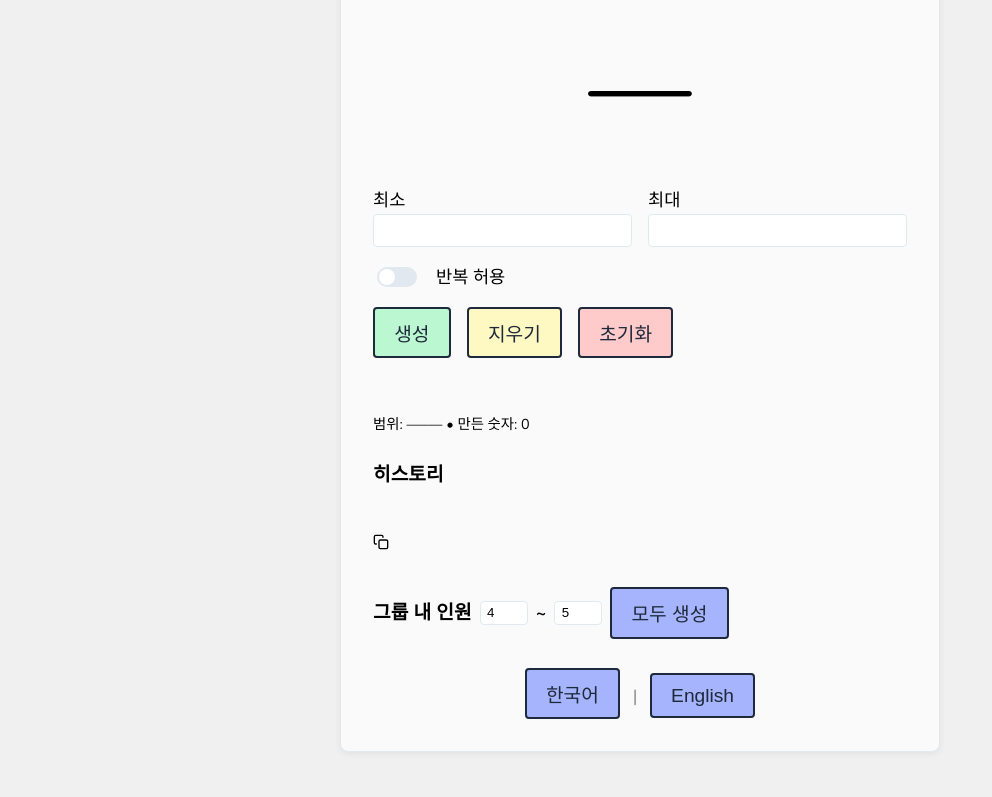
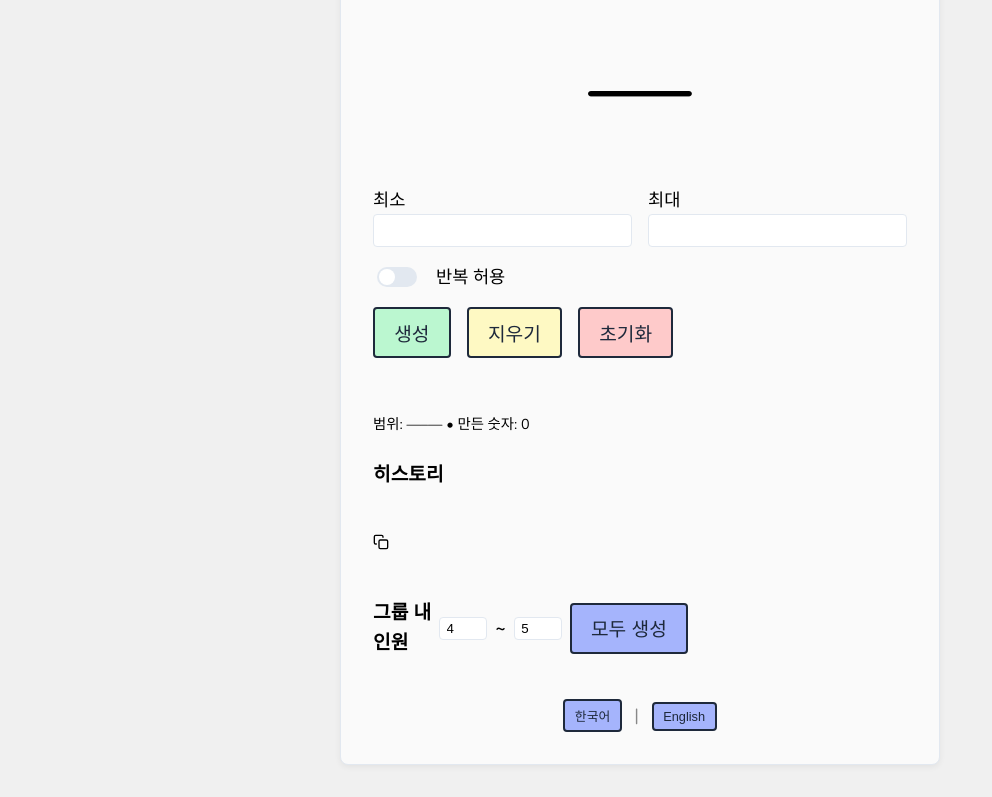
Before and after one commit to singaseongj/singaseong_numbers, a website: page index.html in a window 1280 px wide. Shown: the part 139-936 px from the top of the page, without its empty margins (0-992 px from the left). Drawn offline with nearby package versions, Linux system fonts and the light colour scheme.

Commit message:
Shrink language buttons and adjust headings

```diff
--- a/app.js
+++ b/app.js
@@ -61,7 +61,7 @@
       copied: '클립보드에 복사완료',
       enterRange: '최소와 최대 값을 입력하세요.',
       allGenerated: '범위의 모든 숫자를 생성했습니다.',
-      groups: '그룹 내 인원',
+      groups: '그룹 내\n인원',
       group: '그룹',
       generateAll: '모두 생성'
     }
--- a/styles.css
+++ b/styles.css
@@ -113,6 +113,7 @@ button {
   font-size: 1.2rem;
   cursor: pointer;
   transition: background 0.2s, box-shadow 0.2s;
+  white-space: nowrap;
 }
 
 button:hover {
@@ -201,6 +202,10 @@ button:focus, input:focus {
 
 .groups h2 {
   font-size: 1.2rem;
+}
+
+#groupsHeading {
+  white-space: pre-line;
 }
 
 .groups-header {
@@ -302,6 +307,8 @@ button:focus, input:focus {
 
 .lang-buttons button {
   margin: 0 0.5rem;
+  font-size: 0.8rem;
+  padding: 0.3rem 0.6rem;
 }
 
 .lang-sep {
```
Also changed, not shown: index.html (+2 -1 lines).
